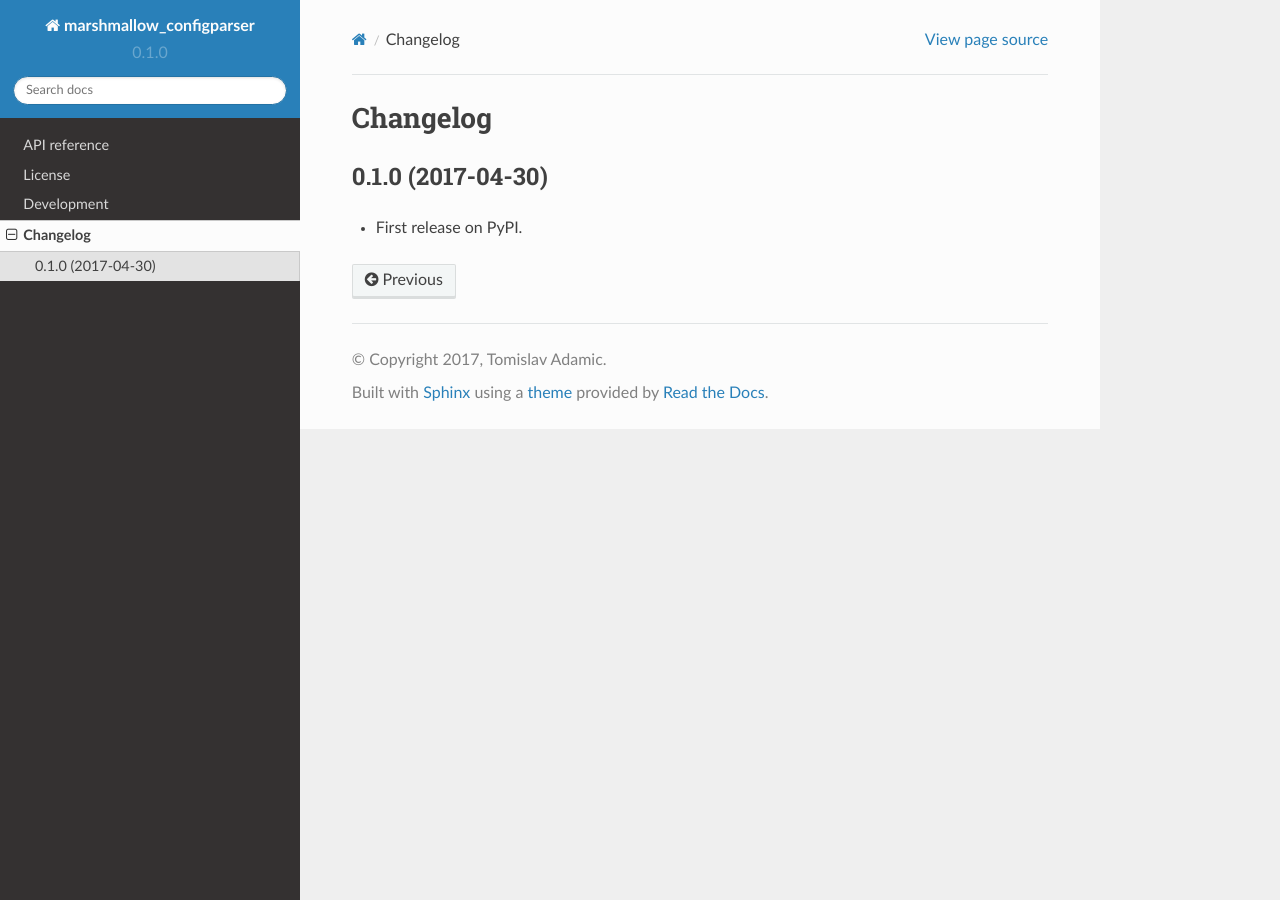
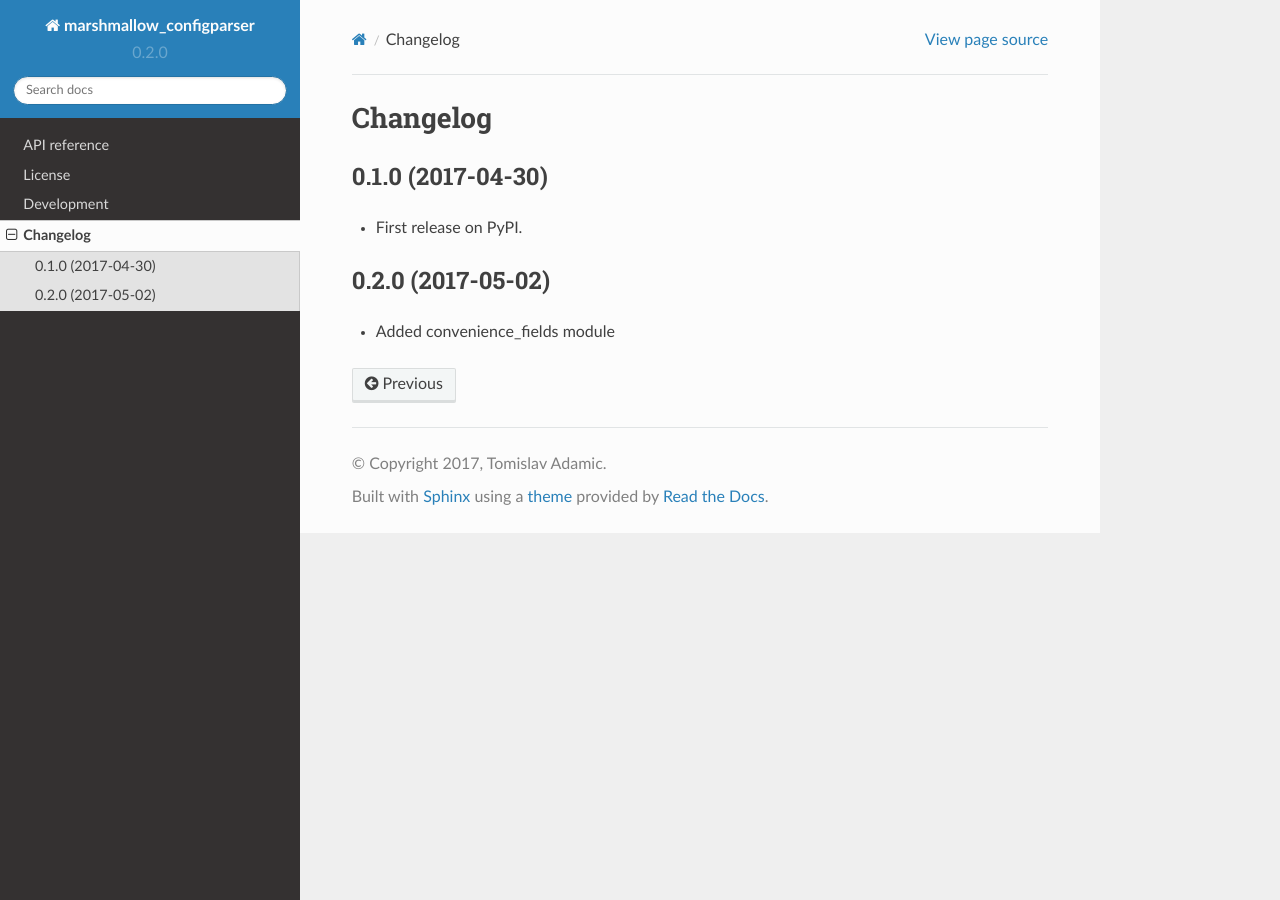
Before and after one commit to tadams42/marshmallow_configparser, a Sphinx documentation site: the page built from docs/changelog.rst, in a window 1280 px wide. Built offline with Sphinx 7.4.7 and the Read the Docs theme 2.0.0, drawn with Linux system fonts in a browser that asks for light colours.

Commit message:
Version bump

```diff
--- a/CHANGELOG.rst
+++ b/CHANGELOG.rst
@@ -6,3 +6,8 @@ Changelog
 ------------------
 
 * First release on PyPI.
+
+0.2.0 (2017-05-02)
+------------------
+
+* Added convenience_fields module
--- a/README.rst
+++ b/README.rst
@@ -150,7 +150,7 @@ Which can then load and validate our config:
     schema = ConfigSchema()
     obj, errors = schema.load(['/tmp/example_config.conf'])
 
-Ann the end we have:
+In the end we have:
 
 .. code-block:: python
 
--- a/docs/conf.py
+++ b/docs/conf.py
@@ -61,7 +61,7 @@ author = 'Tomislav Adamic'
 # |version| and |release|, also used in various other places throughout the
 # built documents.
 #
-version = release = '0.1.0'
+version = release = '0.2.0'
 
 # The language for content autogenerated by Sphinx. Refer to documentation
 # for a list of supported languages.
--- a/setup.py
+++ b/setup.py
@@ -19,7 +19,7 @@ def read(*names, **kwargs):
 
 setup(
     name="marshmallow_configparser",
-    version='0.1.0',
+    version='0.2.0',
     license='MIT',
     description="ConfigParser meets marshmallow",
     long_description='%s\n%s' % (
--- a/src/marshmallow_configparser/__init__.py
+++ b/src/marshmallow_configparser/__init__.py
@@ -5,4 +5,4 @@ from .fields import (UUID, Boolean, Date, DateTime, Decimal, Dict, Email, Float,
 from .schema import ConfigParserSchema
 from .validators import IsNotBlank, IsNotNone
 
-__version__ = '0.1.0'
+__version__ = '0.2.0'
```
Also changed, not shown: .bumpversion.cfg.
